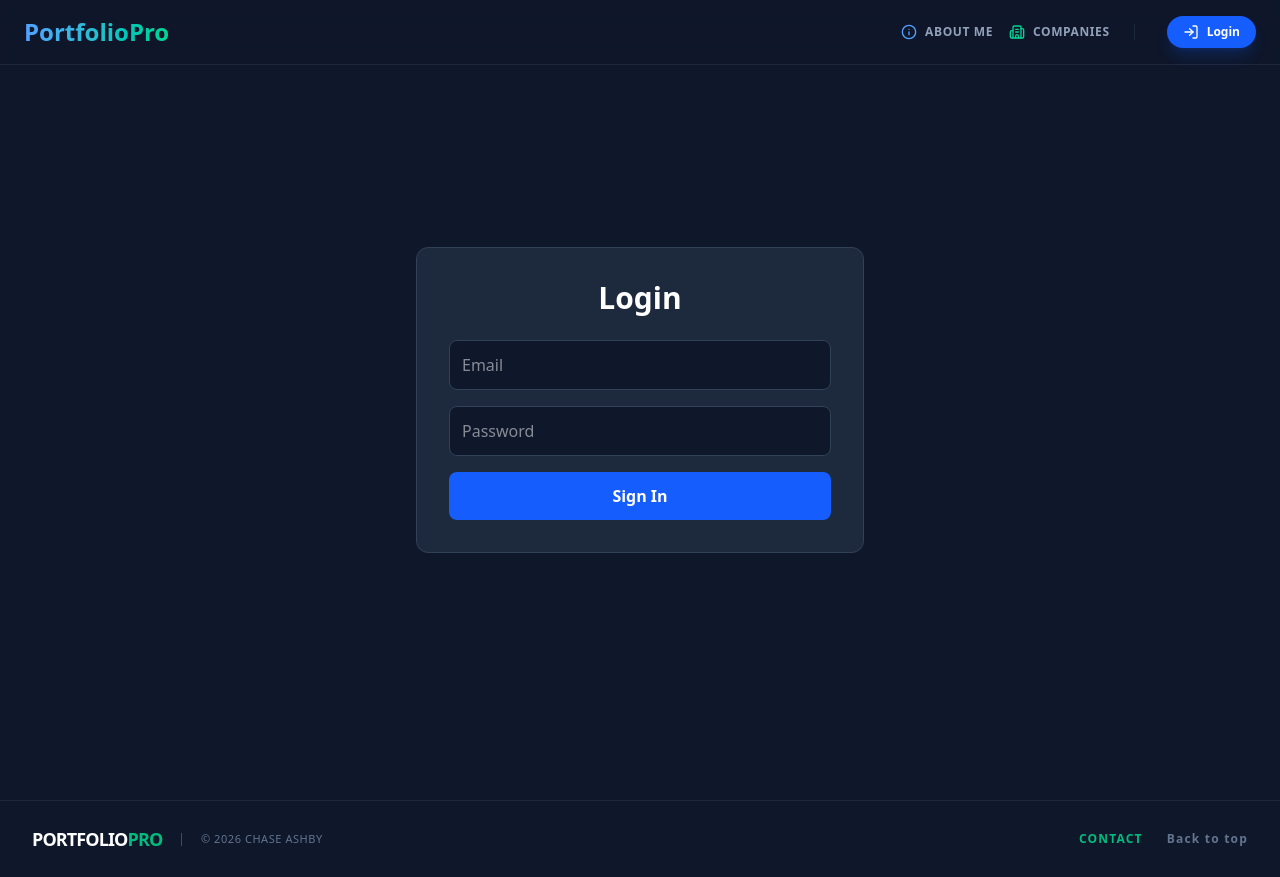
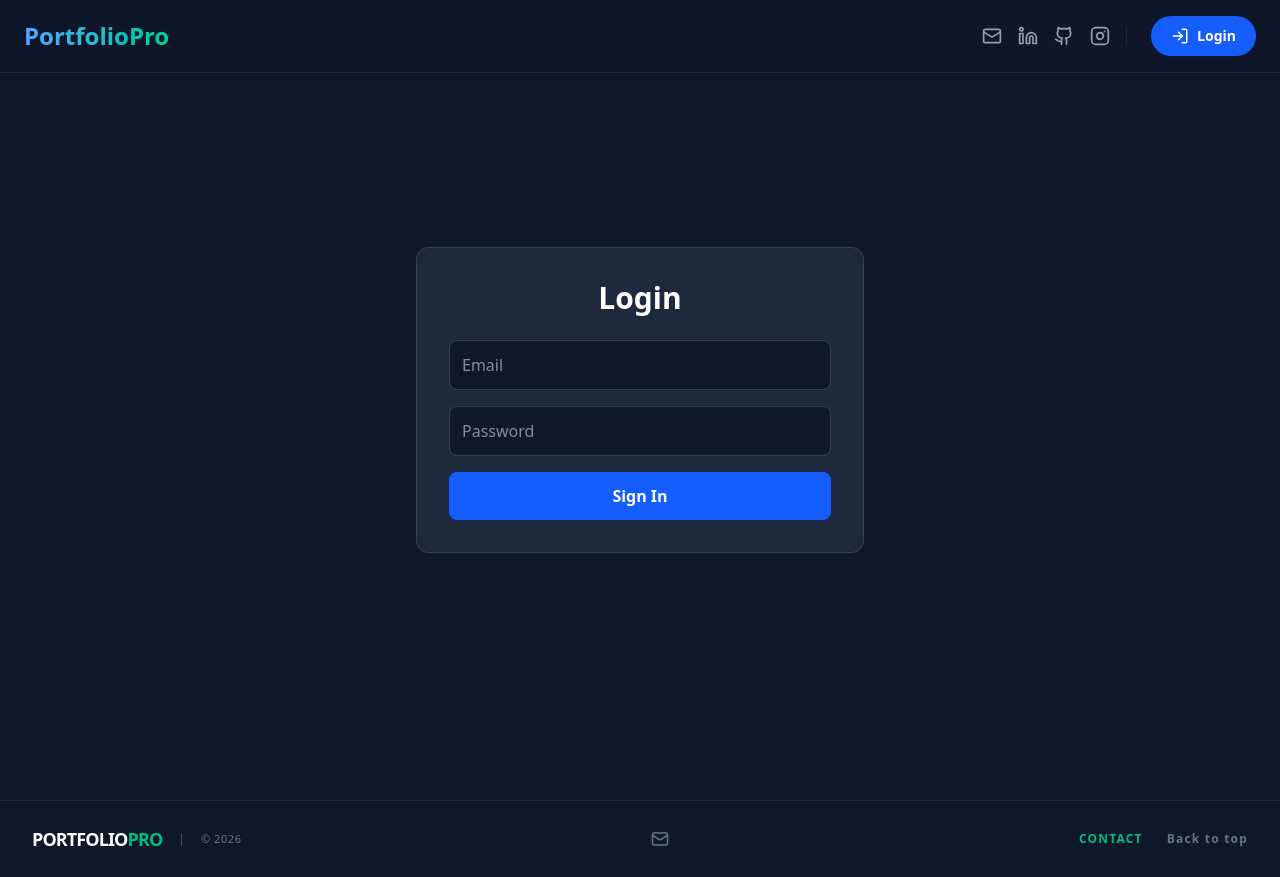
Before and after one commit to Chasertx/SuperSecretFrontEnd, a React (Vite) app: page /login in a window 1280 px wide. Built offline with nearby package versions, Linux system fonts and the light colour scheme; no server answers.

Commit message:
Revert "Cleaning stuff up"
This reverts commit 3cb4379097f9e03ae36cce0f725b7bb1bec83e9c.

```diff
--- a/src/components/Footer.tsx
+++ b/src/components/Footer.tsx
@@ -1,75 +1,51 @@
-import React, { useState, useEffect } from 'react';
+import React from 'react';
 import { Link } from 'react-router-dom';
 import { Github, Linkedin, Instagram, Mail } from 'lucide-react';
-import api from '../api/axiosInstance';
 import type { User } from '../types';
 
-const Footer: React.FC = () => {
+interface FooterProps {
+  user?: User | null;
+}
+
+const Footer: React.FC<FooterProps> = ({ user }) => {
   const currentYear = new Date().getFullYear();
-  const [user, setUser] = useState<User | null>(null);
-
-  useEffect(() => {
-    const loadUser = async () => {
-      const savedUser = localStorage.getItem('user');
-      if (savedUser) {
-        console.log(savedUser);
-        setUser(JSON.parse(savedUser));
-        return;
-      }
-
-      try {
-        const response = await api.get('/users/profile/king');
-        setUser(response.data);
-        localStorage.setItem('user', JSON.stringify(response.data));
-      } catch (error) {
-        console.error("Footer: Error fetching king profile", error);
-      }
-    };
-
-    loadUser();
-  }, []);
 
   return (
     <footer className="bg-slate-900 border-t border-slate-800 py-6 px-8 mt-auto">
-      <div className="max-w-7xl mx-auto grid grid-cols-1 md:grid-cols-3 items-center gap-6">
+      <div className="max-w-7xl mx-auto flex flex-col md:flex-row justify-between items-center gap-4">
 
-        {/* LEFT AREA: Brand and Copyright */}
-        <div className="flex items-center justify-center md:justify-start gap-4">
-          <span className="text-white font-black text-lg tracking-tighter shrink-0">
+        <div className="flex items-center gap-4">
+          <span className="text-white font-black text-lg tracking-tighter">
             PORTFOLIO<span className="text-emerald-500">PRO</span>
           </span>
-          <span className="hidden lg:block text-slate-600 text-xs">|</span>
-          <p className="text-slate-500 text-[11px] font-medium uppercase tracking-wider whitespace-nowrap">
-            © {currentYear} {user?.firstName || 'Chase'} {user?.lastName || 'Ashby'}
+          <span className="hidden md:block text-slate-600 text-xs">|</span>
+          <p className="text-slate-500 text-[11px] font-medium uppercase tracking-wider">
+            © {currentYear} {user?.firstName} {user?.lastName}
           </p>
         </div>
 
-        {/* CENTER AREA (RED CIRCLE): Social Icons */}
-        <div className="flex items-center justify-center gap-6">
+        <div className="flex items-center gap-3">
           {user?.gitHubLink && (
-            <a href={user.gitHubLink} target="_blank" rel="noreferrer" className="text-slate-500 hover:text-white transition-all hover:scale-110">
-              <Mail size={20} />
+            <a href={user.gitHubLink} target="_blank" rel="noreferrer" className="text-slate-500 hover:text-white transition-colors">
+              <Github size={18} />
             </a>
           )}
           {user?.linkedInLink && (
-            <a href={user.linkedInLink} target="_blank" rel="noreferrer" className="text-slate-500 hover:text-blue-400 transition-all hover:scale-110">
-              <Mail size={20} />
+            <a href={user.linkedInLink} target="_blank" rel="noreferrer" className="text-slate-500 hover:text-emerald-500 transition-colors">
+              <Linkedin size={18} />
             </a>
           )}
           {user?.instagramLink && (
-            <a href={user.instagramLink} target="_blank" rel="noreferrer" className="text-slate-500 hover:text-pink-500 transition-all hover:scale-110">
-              <Mail size={20} />
+            <a href={user.instagramLink} target="_blank" rel="noreferrer" className="text-slate-500 hover:text-pink-500 transition-colors">
+              <Instagram size={18} />
             </a>
           )}
-          {user?.email && (
-            <a href={`mailto:${user.email}`} className="text-slate-500 hover:text-emerald-400 transition-all hover:scale-110">
-              <Mail size={20} />
-            </a>
-          )}
+          <a href={`mailto:${user?.email}`} className="text-slate-500 hover:text-emerald-400 transition-colors">
+            <Mail size={18} />
+          </a>
         </div>
 
-        {/* RIGHT AREA: Navigation */}
-        <div className="flex items-center justify-center md:justify-end gap-6 text-xs font-bold uppercase tracking-widest">
+        <div className="flex items-center gap-6 text-xs font-bold uppercase tracking-widest">
           <Link to="/contact" className="text-emerald-500 hover:text-emerald-400 transition-colors">
             Contact
           </Link>
--- a/src/components/Header.tsx
+++ b/src/components/Header.tsx
@@ -1,8 +1,8 @@
 import { useState, useEffect } from 'react';
 import { Link, useNavigate, useLocation } from 'react-router-dom';
 import {
-  LogIn, User, LogOut, Plus, Crown,
-  Info, Building2
+  LogIn, User, LogOut, Settings, Plus, Crown,
+  Mail, Linkedin, Github, Instagram
 } from 'lucide-react';
 import type { User as UserType } from '../types';
 
@@ -12,6 +12,7 @@ export default function Header() {
 
   const [user, setUser] = useState<UserType | null>(() => {
     const savedUser = localStorage.getItem('user');
+    console.log(savedUser);
     return savedUser ? JSON.parse(savedUser) : null;
   });
 
@@ -35,12 +36,61 @@ export default function Header() {
     window.location.reload();
   };
 
+  // Helper to ensure links are valid URLs
+  const formatLink = (link: string | undefined, fallback: string) => link || fallback;
+
+  // Social Links Component using API data
+  const SocialLinks = () => (
+    <div className="flex items-center gap-4 mr-2 border-r border-slate-800 pr-4">
+      {/* Mail link using user email if available */}
+      <a
+        href={`mailto:${user?.email || 'contact@example.com'}`}
+        className="text-slate-400 hover:text-emerald-400 transition-colors"
+        title="Contact"
+      >
+        <Mail size={20} />
+      </a>
+
+      {/* LinkedIn from API */}
+      <a
+        href={formatLink(user?.linkedInLink, "https://linkedin.com")}
+        target="_blank"
+        rel="noopener noreferrer"
+        className="text-slate-400 hover:text-blue-400 transition-colors"
+        title="LinkedIn"
+      >
+        <Linkedin size={20} />
+      </a>
+
+      {/* GitHub from API */}
+      <a
+        href={formatLink(user?.gitHubLink, "https://github.com")}
+        target="_blank"
+        rel="noopener noreferrer"
+        className="text-slate-400 hover:text-white transition-colors"
+        title="GitHub"
+      >
+        <Github size={20} />
+      </a>
+
+      {/* Instagram from API */}
+      <a
+        href={formatLink(user?.instagramLink, "https://instagram.com")}
+        target="_blank"
+        rel="noopener noreferrer"
+        className="text-slate-400 hover:text-pink-400 transition-colors"
+        title="Instagram"
+      >
+        <Instagram size={20} />
+      </a>
+    </div>
+  );
+
   return (
     <nav className="fixed top-0 w-full z-50 bg-slate-900/80 backdrop-blur-md border-b border-slate-800 px-6 py-4">
       <div className="max-w-7xl mx-auto flex justify-between items-center">
 
-        {/* Left Side: Logo & Conditional Action */}
-        <div className="flex items-center gap-4">
+        <div className="flex items-center gap-8">
           <Link to="/" className="text-2xl font-bold bg-gradient-to-r from-blue-400 to-emerald-400 bg-clip-text text-transparent hover:opacity-80 transition-opacity">
             PortfolioPro
           </Link>
@@ -56,40 +106,22 @@ export default function Header() {
           )}
         </div>
 
-        {/* Right Side: Navigation & Auth */}
-        <div className="flex items-center gap-2 md:gap-6">
+        <div className="flex items-center gap-4">
 
-          {/* New Navigation Links (Now on the Right) */}
-          <div className="hidden sm:flex items-center gap-4 border-r border-slate-800 pr-6 mr-2">
-            <Link
-              to="/about"
-              className="flex items-center gap-2 text-slate-400 hover:text-white transition-colors text-xs font-bold uppercase tracking-wider"
-            >
-              <Info size={16} className="text-blue-400" />
-              <span>About Me</span>
-            </Link>
-
-            <Link
-              to="/companies"
-              className="flex items-center gap-2 text-slate-400 hover:text-white transition-colors text-xs font-bold uppercase tracking-wider"
-            >
-              <Building2 size={16} className="text-emerald-400" />
-              <span>Companies</span>
-            </Link>
-          </div>
+          <SocialLinks />
 
           {user?.role === 'King' && (
             <Link
               to="/admin/edit-portfolio"
-              className="hidden sm:flex items-center gap-2 px-4 py-1.5 bg-amber-500/10 border border-amber-500/50 rounded-lg text-amber-500 text-[10px] font-black uppercase tracking-tighter hover:bg-amber-500 hover:text-slate-900 transition-all shadow-lg shadow-amber-500/10"
+              className="hidden sm:flex items-center gap-2 px-4 py-1.5 bg-amber-500/10 border border-amber-500/50 rounded-lg text-amber-500 text-xs font-black uppercase tracking-tighter hover:bg-amber-500 hover:text-slate-900 transition-all shadow-lg shadow-amber-500/10"
             >
-              <Crown size={12} />
+              <Crown size={14} />
               <span>King Editor</span>
             </Link>
           )}
 
           {user ? (
-            <div className="flex items-center gap-3 md:gap-4">
+            <div className="flex items-center gap-3 md:gap-6 border-l border-slate-700 pl-4">
               <div className="flex items-center gap-2 text-slate-300">
                 <div className="w-8 h-8 rounded-full bg-slate-800 flex items-center justify-center border border-slate-700 overflow-hidden">
                   {user.profileImageUrl ? (
@@ -98,22 +130,22 @@ export default function Header() {
                     <User size={16} className="text-blue-400" />
                   )}
                 </div>
-                <span className="hidden lg:inline text-xs font-semibold">{user.username}</span>
+                <span className="hidden lg:inline text-sm font-semibold">{user.username}</span>
               </div>
 
               <button
                 onClick={handleLogout}
                 className="p-2 text-slate-500 hover:text-red-400 hover:bg-red-400/10 rounded-lg transition-all"
               >
-                <LogOut size={18} />
+                <LogOut size={20} />
               </button>
             </div>
           ) : (
             <Link
               to="/login"
-              className="flex items-center gap-2 bg-blue-600 hover:bg-blue-500 text-white px-4 py-2 rounded-full font-bold text-xs transition-all shadow-lg shadow-blue-600/20"
+              className="flex items-center gap-2 bg-blue-600 hover:bg-blue-500 text-white px-5 py-2.5 rounded-full font-bold text-sm transition-all"
             >
-              <LogIn size={16} />
+              <LogIn size={18} />
               <span>Login</span>
             </Link>
           )}
--- a/src/pages/LandingPage.tsx
+++ b/src/pages/LandingPage.tsx
@@ -73,7 +73,7 @@ export default function LandingPage() {
               <div className="flex flex-wrap justify-center md:justify-start gap-4 pt-4">
                 <button
                   onClick={() => navigate('/projects')}
-                  className="bg-emerald-500 hover:cursor-pointer text-slate-900 px-8 py-4 rounded-xl font-black text-sm uppercase tracking-wider hover:bg-emerald-400 transition-all flex items-center gap-2 group shadow-xl shadow-emerald-500/20"
+                  className="bg-emerald-500 text-slate-900 px-8 py-4 rounded-xl font-black text-sm uppercase tracking-wider hover:bg-emerald-400 transition-all flex items-center gap-2 group shadow-xl shadow-emerald-500/20"
                 >
                   Explore Projects
                   <ChevronRight size={18} className="group-hover:translate-x-1 transition-transform" />
```
